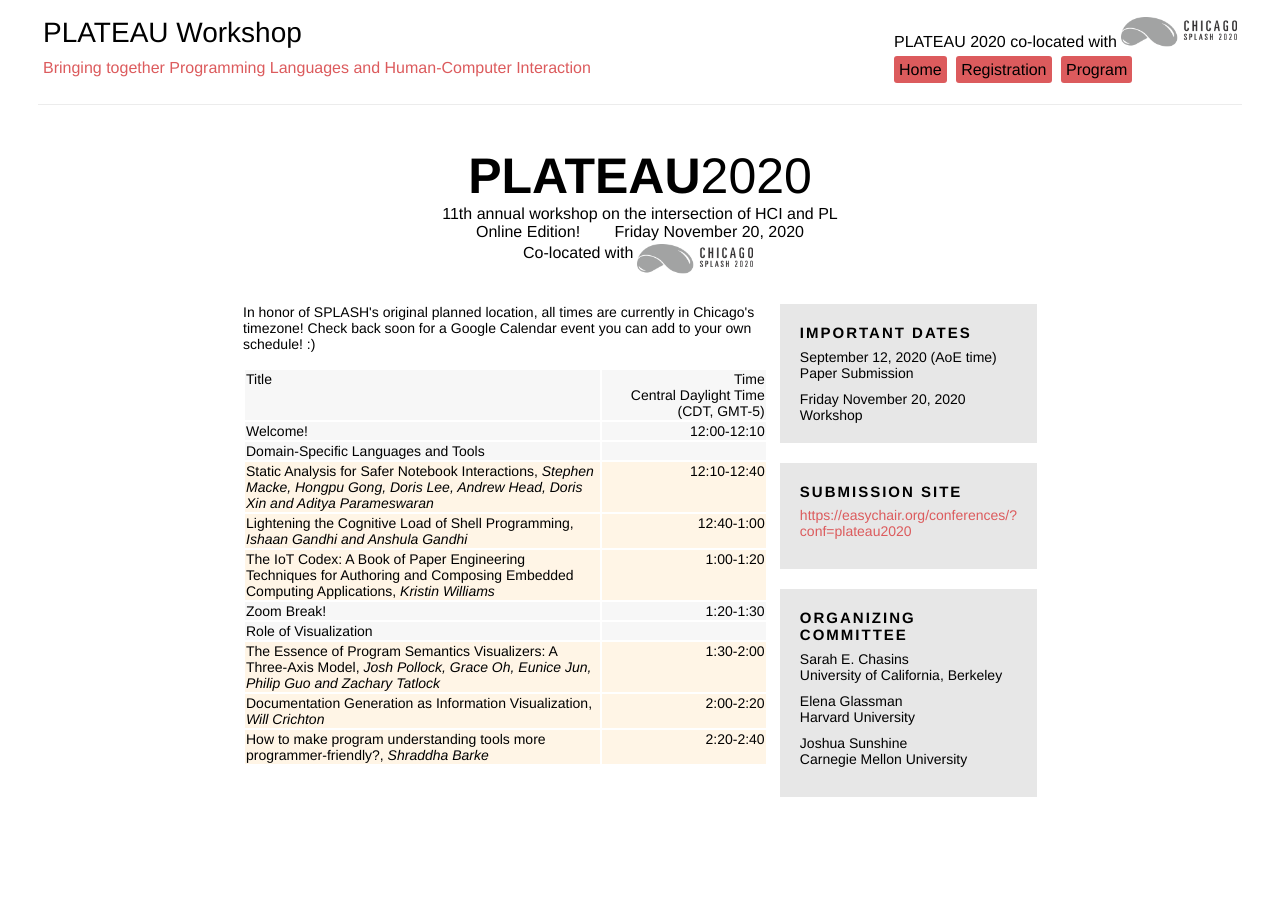
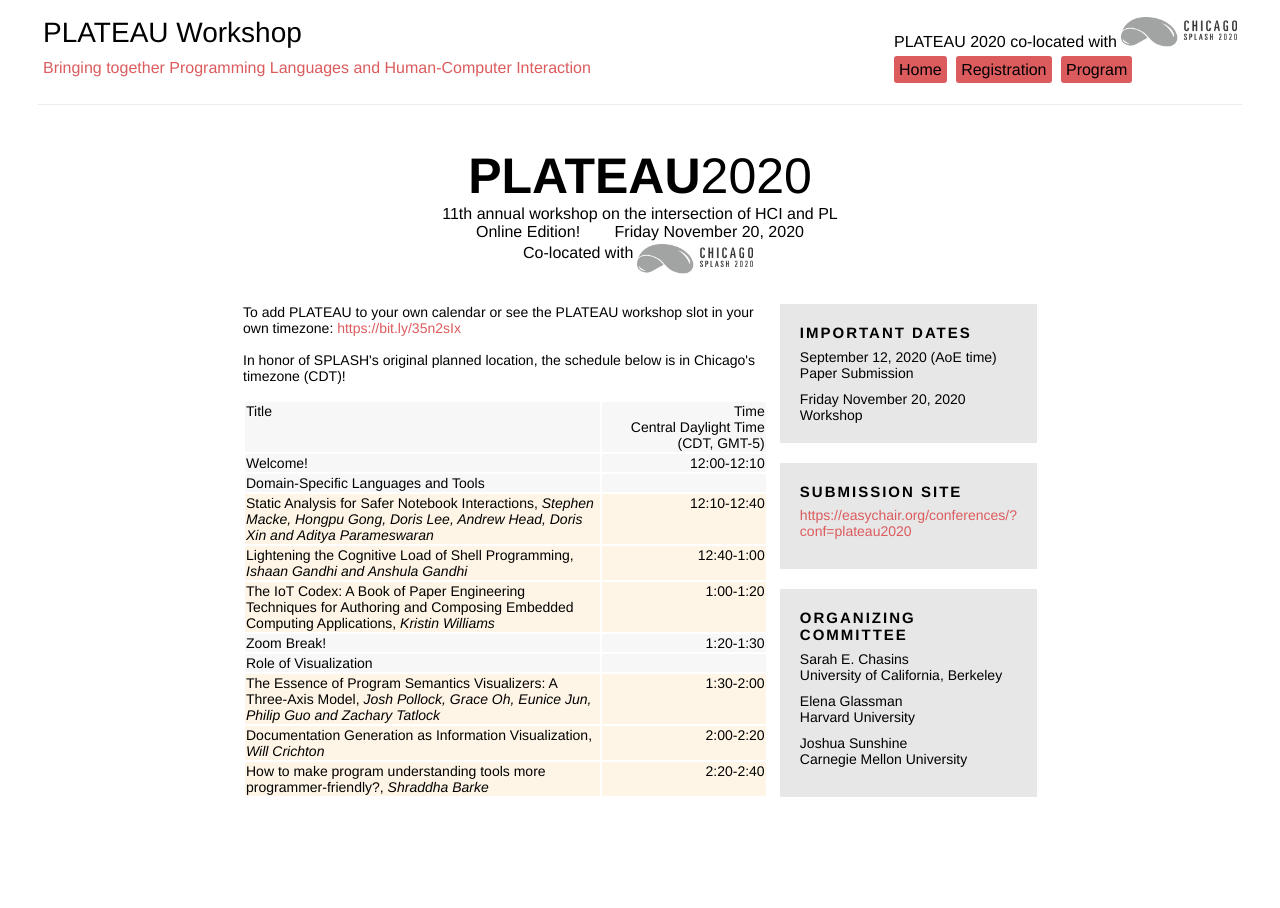
Before and after one commit to plateau-workshop/plateau-2020, a Jekyll site: the page built from schedule.html, in a window 1280 px wide. Built offline with Jekyll 4.4.1, drawn with Linux system fonts in a browser that asks for light colours.

Commit message:
Adding gcal event.

```diff
--- a/schedule.html
+++ b/schedule.html
@@ -4,7 +4,9 @@ permalink: program
 layout: default
 ---
 
-In honor of SPLASH's original planned location, all times are currently in Chicago's timezone!  Check back soon for a Google Calendar event you can add to your own schedule!  :)<br><br>
+To add PLATEAU to your own calendar or see the PLATEAU workshop slot in your own timezone: <a href="https://calendar.google.com/event?action=TEMPLATE&tmeid=N21kZmVwcG5kdGhsbHM1cm9wcW00OWw2aGsgY18xOGUxODByOTk0YTljM252YzVoNnIwcWp2Y0Bn&tmsrc=c_18e180r994a9c3nvc5h6r0qjvc%40group.calendar.google.com" target="_blank">https://bit.ly/35n2sIx</a><br><br>
+
+In honor of SPLASH's original planned location, the schedule below is in Chicago's timezone (CDT)!<br><br>
 
  <table>
 
```
Also changed, not shown: 1 other file.
